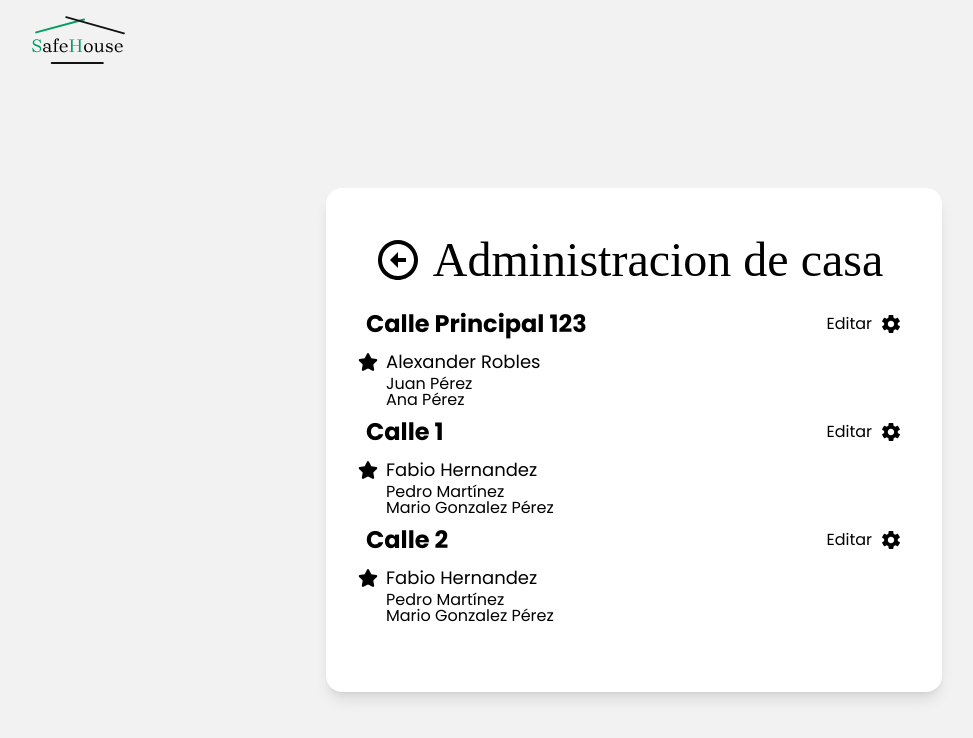
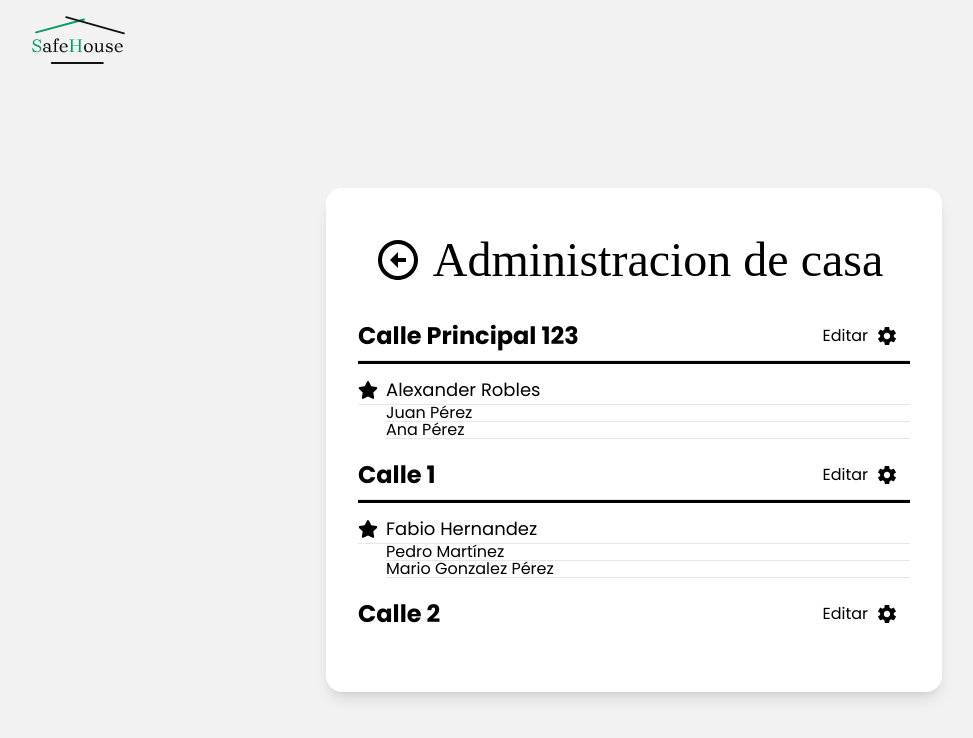
Before and after one commit to Fabio-Alfredo/deploy_definit, a React (Vite) app in the folder safeHouse-frontEnd/: page / in a window 1280 px wide. Shown: the top 738 px of the page, without its empty margins (6-979 px from the left). Built offline with nearby package versions, Linux system fonts and the light colour scheme; a web font is replaced by a local one.

Commit message:
add hr in list of houses :art:

```diff
--- a/safeHouse-frontEnd/data.json
+++ b/safeHouse-frontEnd/data.json
@@ -56,7 +56,7 @@
             "owner":
                 {
                     "id": 1,
-                    "name": "Fabio Hernandez"
+                    "name": "Mario Nieto"
                 }
 
         },
@@ -76,7 +76,7 @@
             "owner":
                 {
                     "id": 1,
-                    "name": "Fabio Hernandez"
+                    "name": "Henry Lima"
                 }
 
         },
@@ -96,7 +96,7 @@
             "owner":
                 {
                     "id": 1,
-                    "name": "Fabio Hernandez"
+                    "name": "Melvino Hernandez"
                 }
 
         }
--- a/safeHouse-frontEnd/src/page/AdminHouse.jsx
+++ b/safeHouse-frontEnd/src/page/AdminHouse.jsx
@@ -35,23 +35,30 @@
                         {
                             houses.map((house) => (
                                 <div key={house.id}>
-                                    <div className='flex justify-between p-2'>
+                                    <div className='flex-col pb-3' >
+                                        <div className='flex justify-between pt-5'>
                                             <h2 className='flex font-popins font-bold text-2xl '>
                                                 {house.direction}
                                             </h2>
-                                        <div className='flex items-center'>
+                                            <div className='flex items-center pr-3'>
                                                 <p className='flex font-xs font-popins font-xs '> Editar  </p>
                                                 <IoMdSettings className='text-3xl pl-2 ' />
                                             </div>
                                         </div>
+                                        <hr className='w-full bg-black mt-2 h-1' />
+                                    </div>
+                                    <div>
                                         <div className='flex items-center'>
-                                        <FaStar className='text-xl '/>
+                                            <FaStar className='text-xl ' />
                                             <h3 className='flex font-popins text-lg pl-2'>  {house.owner.name}</h3>
+                                        </div>
+                                        <hr className='w-full bg-black  h-px' />
                                     </div>
                                     <ul>
                                         {house.users.map((user) => (
                                             <li className='font-popins pl-7' key={user.id}>
                                                 {user.name}
+                                                <hr className='w-full bg-black  h-0.1' />
                                             </li>
                                         ))}
                                     </ul>
```
Lines whose indentation alone changed are shown as unchanged.
